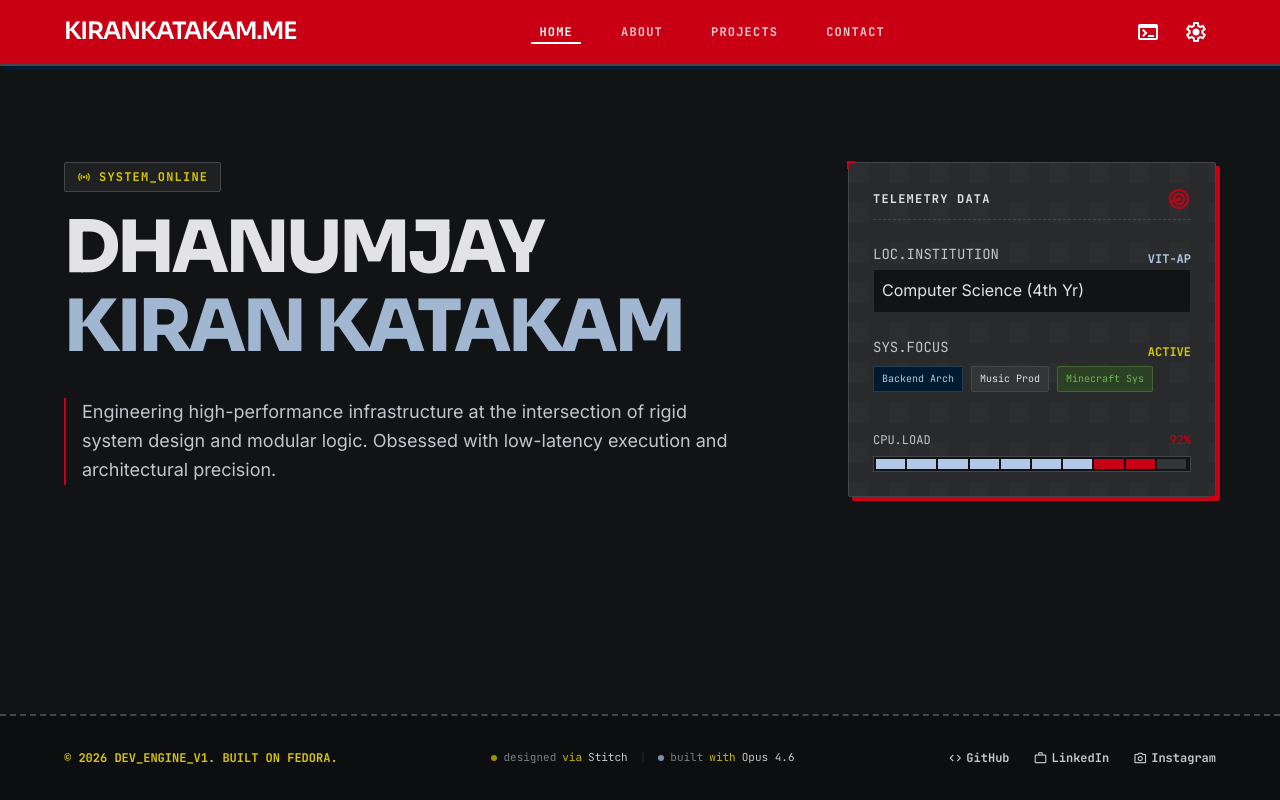
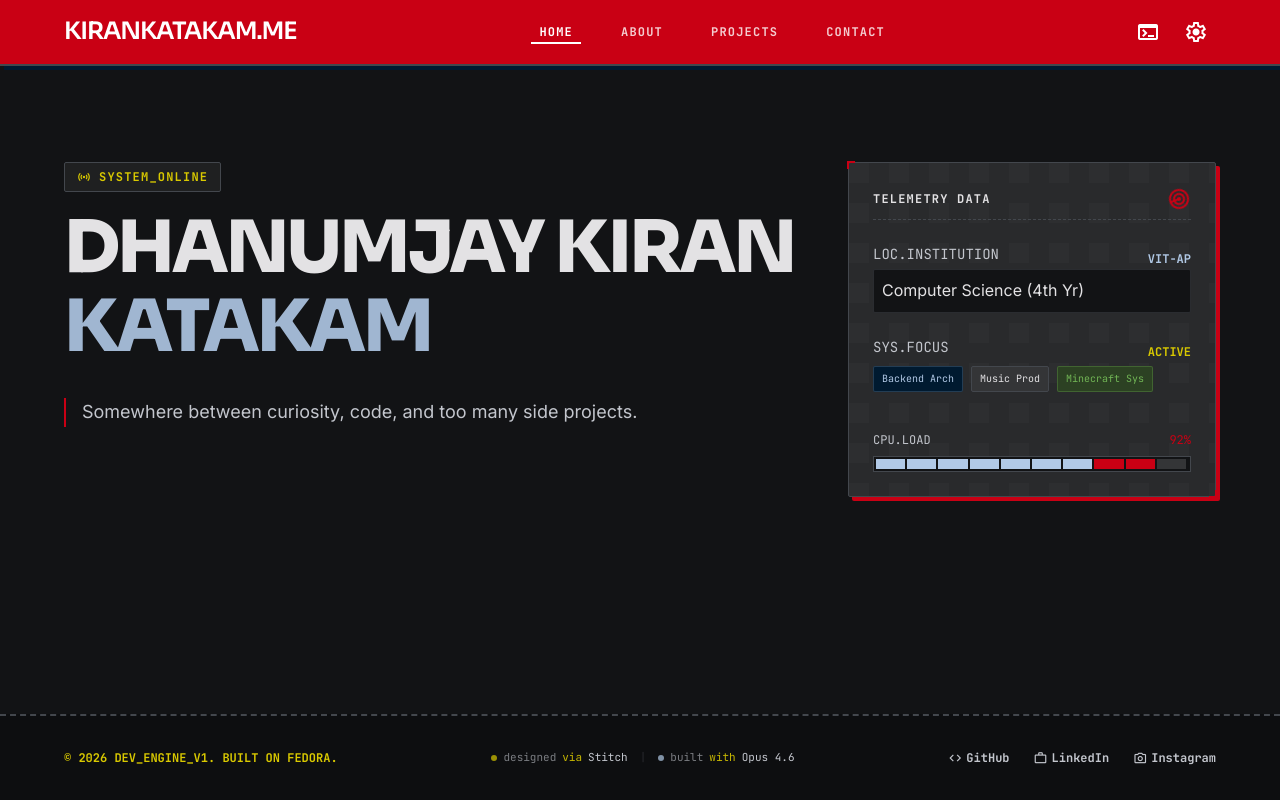
Before and after one commit to kiran-katakam/portfolio, a React (Vite) app: page / in a window 1280 px wide. Built offline with nearby package versions, Linux system fonts and the light colour scheme.

Commit message:
updated titles and some data

```diff
--- a/src/pages/About.jsx
+++ b/src/pages/About.jsx
@@ -4,7 +4,7 @@ export default function About() {
   return (
     <div className="w-full">
       <Helmet>
-        <title>About — Kiran Katakam</title>
+        <title>About | Kiran</title>
         <meta name="description" content="About Kiran Katakam — Computer Science student at VIT-AP. Backend architecture, music production, Minecraft systems, and Formula 1 enthusiast." />
       </Helmet>
 
@@ -92,7 +92,7 @@ export default function About() {
                 { key: "DE", value: "KDE Plasma", color: "text-secondary" },
                 { key: "Terminal", value: "Konsole", color: "text-primary" },
                 { key: "Editor", value: "VS Code", color: "text-tertiary" },
-                { key: "Browser", value: "Chrome", color: "text-on-surface" },
+                { key: "Browser", value: "Chrome (LOL)", color: "text-on-surface" },
               ].map((row) => (
                 <div key={row.key} className="flex justify-between items-center py-1 border-b border-outline-variant/30 last:border-b-0">
                   <span className="text-on-surface-variant">{row.key}</span>
--- a/src/pages/Contact.jsx
+++ b/src/pages/Contact.jsx
@@ -4,7 +4,7 @@ export default function Contact() {
   return (
     <div className="w-full max-w-layout mx-auto px-margin-mobile md:px-margin-desktop py-12 md:py-24 flex flex-col gap-16">
       <Helmet>
-        <title>Contact — Kiran Katakam</title>
+        <title>Contact | Kiran</title>
         <meta name="description" content="Get in touch with Kiran Katakam. Available for backend engineering roles, collaboration opportunities, and technical conversations." />
       </Helmet>
       {/* ── Page Header ── */}
--- a/src/pages/Home.jsx
+++ b/src/pages/Home.jsx
@@ -4,7 +4,7 @@ export default function Home() {
   return (
     <div className="w-full max-w-layout mx-auto px-margin-mobile md:px-margin-desktop py-12 md:py-24">
       <Helmet>
-        <title>Kiran Katakam — Developer Cockpit</title>
+        <title>Home | Kiran</title>
         <meta name="description" content="Dhanumjay Kiran Katakam — Backend-focused developer obsessed with system architecture, low-latency execution, and building infrastructure that scales." />
       </Helmet>
       <div className="grid grid-cols-1 md:grid-cols-12 gap-gutter items-start">
@@ -21,16 +21,14 @@ export default function Home() {
 
             {/* Name */}
             <h1 className="font-display-lg text-headline-lg-mobile md:text-display-lg text-on-background uppercase">
-              Dhanumjay
+              Dhanumjay Kiran
               <br />
-              <span className="text-primary opacity-90">Kiran Katakam</span>
+              <span className="text-primary opacity-90">Katakam</span>
             </h1>
 
             {/* Tagline */}
             <p className="font-body-lg text-body-lg text-on-surface-variant max-w-2xl mt-4 border-l-2 border-secondary-container pl-4">
-              Engineering high-performance infrastructure at the intersection of
-              rigid system design and modular logic. Obsessed with low-latency
-              execution and architectural precision.
+              Somewhere between curiosity, code, and too many side projects.
             </p>
           </header>
         </div>
--- a/src/pages/Projects.jsx
+++ b/src/pages/Projects.jsx
@@ -269,7 +269,7 @@ export default function Projects() {
   return (
     <div className="w-full max-w-layout mx-auto px-margin-mobile md:px-margin-desktop py-12 md:py-24 flex flex-col gap-12">
       <Helmet>
-        <title>Projects — Kiran Katakam</title>
+        <title>Projects | Kiran</title>
         <meta name="description" content="A curated archive of engineering projects spanning backend systems, mobile applications, data pipelines, and developer tools." />
       </Helmet>
       {/* ── Section Header ── */}
```
